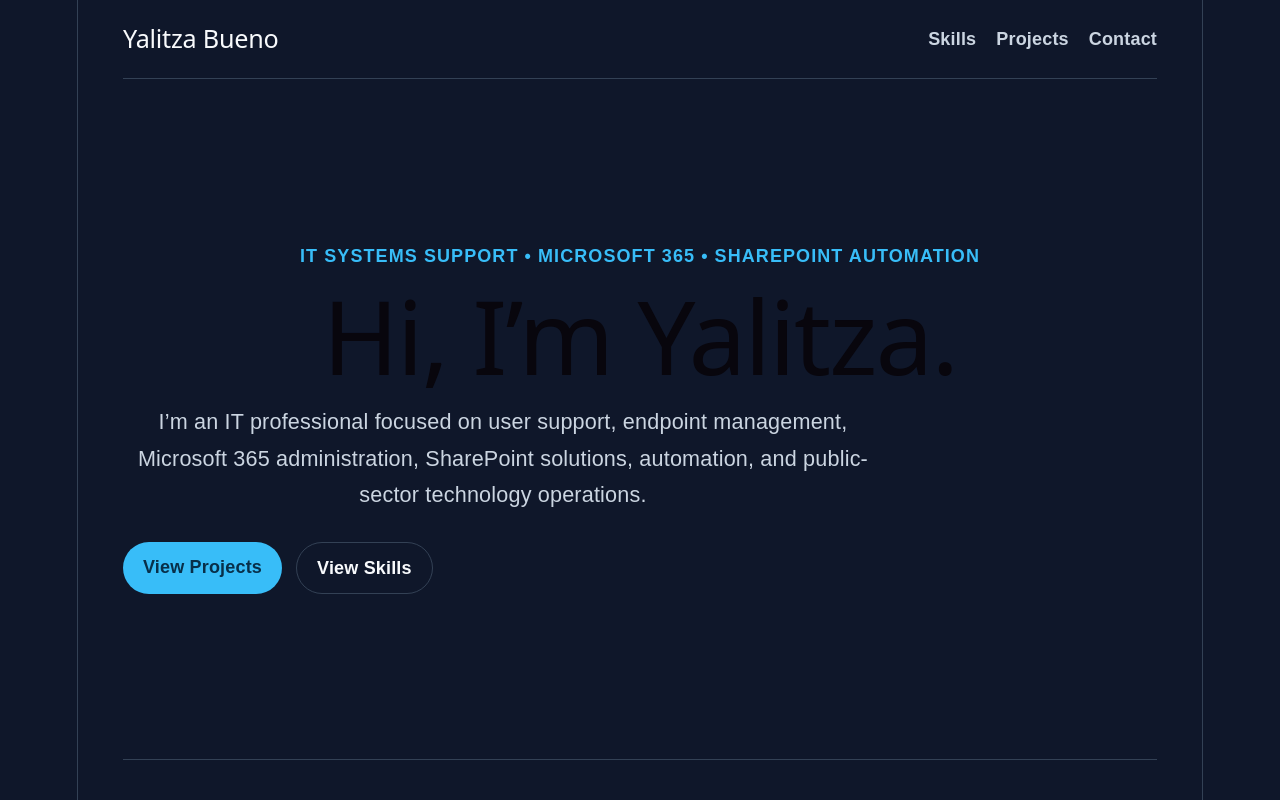
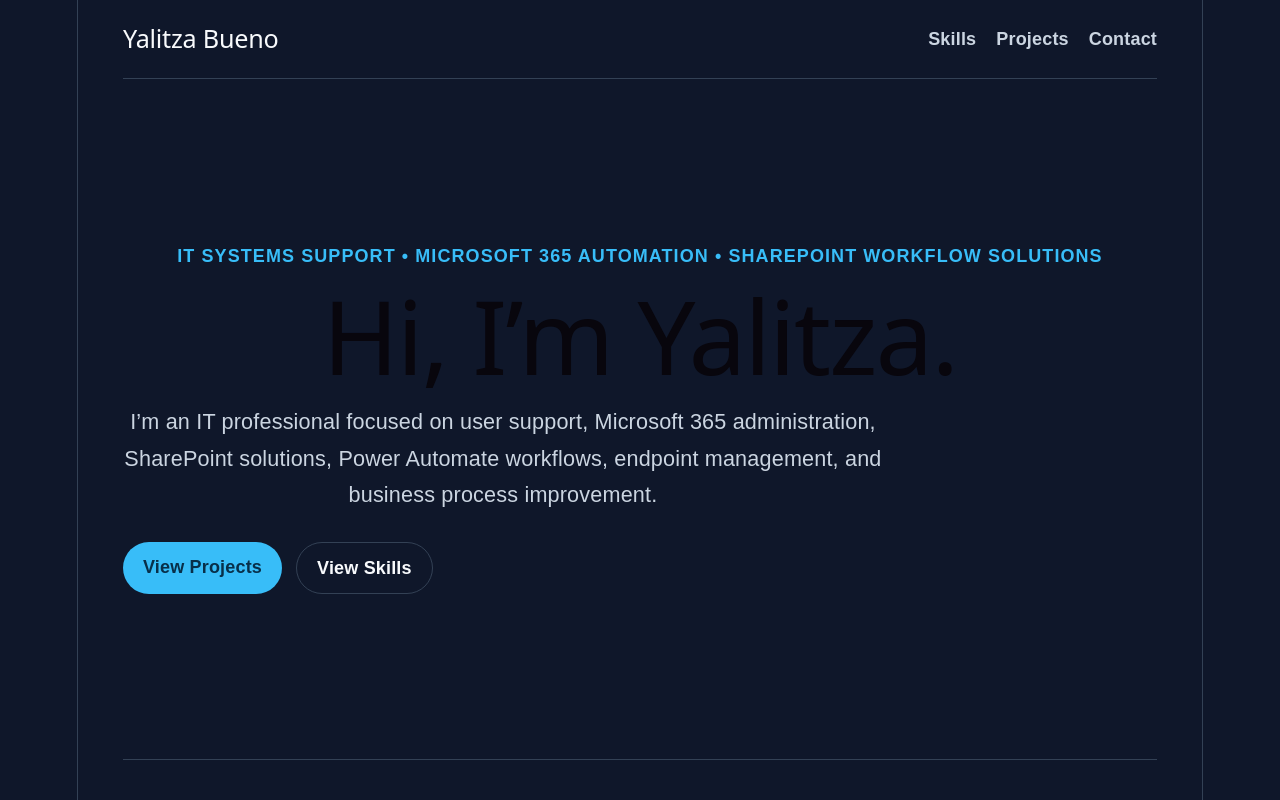
Before and after one commit to yalitzab/yalitza-portfolio-it, a React (Vite) app: page / in a window 1280 px wide. Shown: the top 800 px of the page. Built offline with nearby package versions, Linux system fonts and the light colour scheme.

Commit message:
updated about me

```diff
--- a/src/App.jsx
+++ b/src/App.jsx
@@ -169,14 +169,14 @@ function App() {
       </header>
 
       <section className="hero">
-        <p className="eyebrow">IT Systems Support • Microsoft 365 • SharePoint Automation</p>
+        <p className="eyebrow">IT Systems Support • Microsoft 365 Automation • SharePoint Workflow Solutions</p>
 
         <h1>Hi, I’m Yalitza.</h1>
 
         <p className="intro">
-          I’m an IT professional focused on user support, endpoint management,
-          Microsoft 365 administration, SharePoint solutions, automation, and
-          public-sector technology operations.
+          I’m an IT professional focused on user support, Microsoft 365 administration,
+          SharePoint solutions, Power Automate workflows, endpoint management, and
+          business process improvement.
         </p>
 
         <div className="hero-buttons">
```
